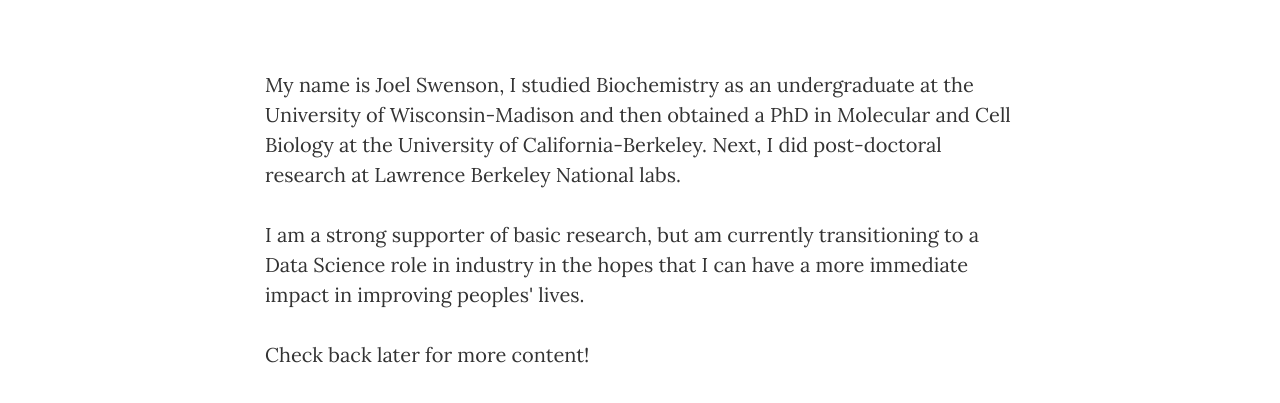
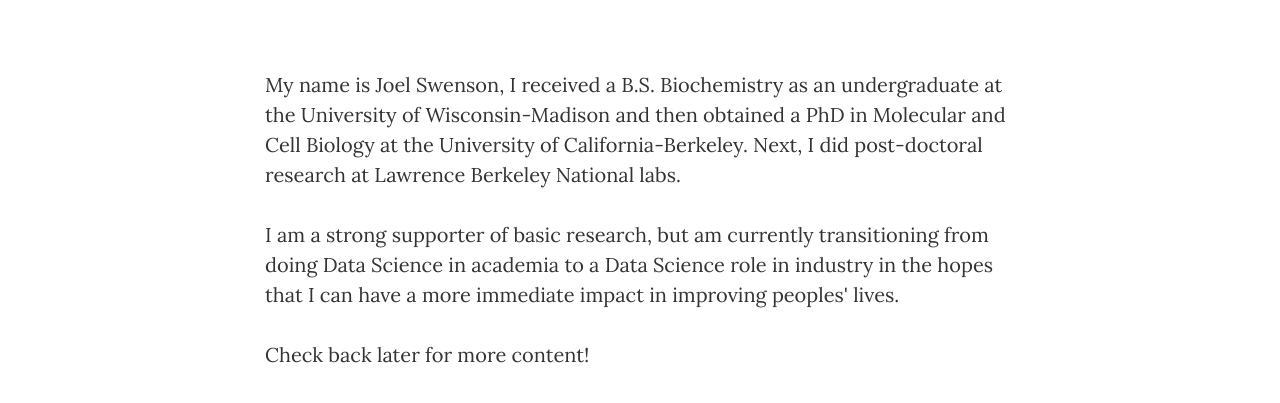
Before and after one commit to jmswenson/jmswenson.github.io, a website: page about.html in a window 1280 px wide. Shown: the part 432-835 px from the top of the page. Drawn offline with nearby package versions, Linux system fonts and the light colour scheme.

Commit message:
Dummy slides_v3

```diff
--- a/about.html
+++ b/about.html
@@ -87,8 +87,8 @@
     <div class="container">
         <div class="row">
             <div class="col-lg-8 col-lg-offset-2 col-md-10 col-md-offset-1">
-                <p>My name is Joel Swenson, I studied Biochemistry as an undergraduate at the University of Wisconsin-Madison and then obtained a PhD in Molecular and Cell Biology at the University of California-Berkeley. Next, I did post-doctoral research at Lawrence Berkeley National labs.</p>
-                <p>I am a strong supporter of basic research, but am currently transitioning to a Data Science role in industry in the hopes that I can have a more immediate impact in improving peoples' lives.
+                <p>My name is Joel Swenson, I received a B.S. Biochemistry as an undergraduate at the University of Wisconsin-Madison and then obtained a PhD in Molecular and Cell Biology at the University of California-Berkeley. Next, I did post-doctoral research at Lawrence Berkeley National labs.</p>
+                <p>I am a strong supporter of basic research, but am currently transitioning from doing Data Science in academia to a Data Science role in industry in the hopes that I can have a more immediate impact in improving peoples' lives.
                 <p>Check back later for more content!</p>
             </div>
         </div>
```
